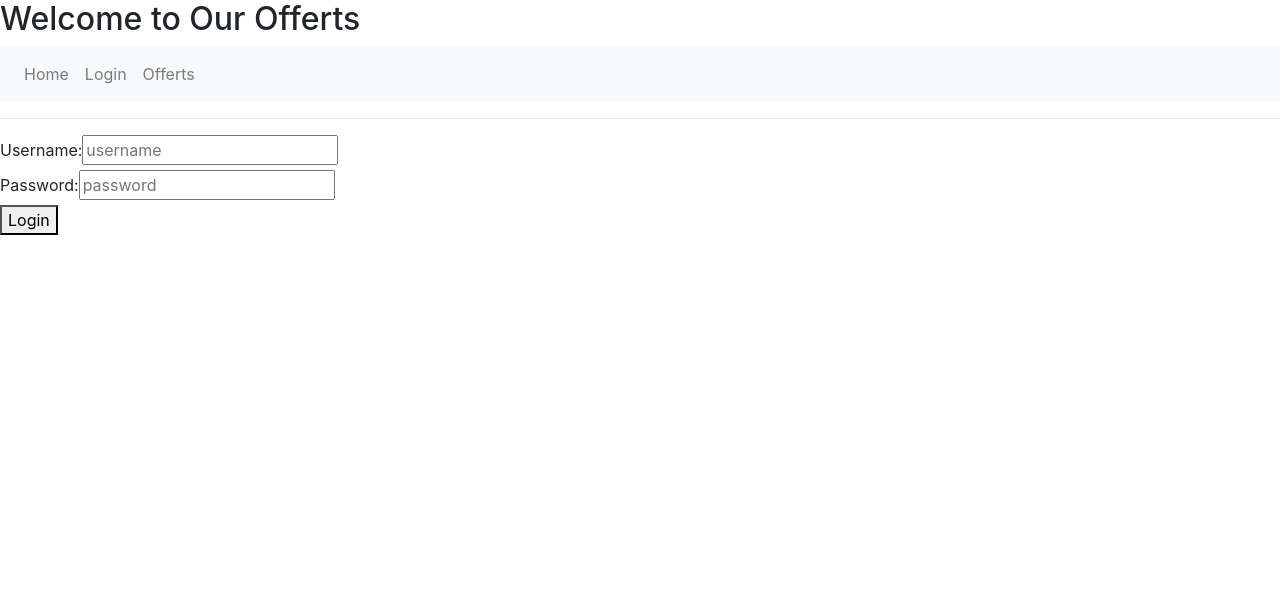
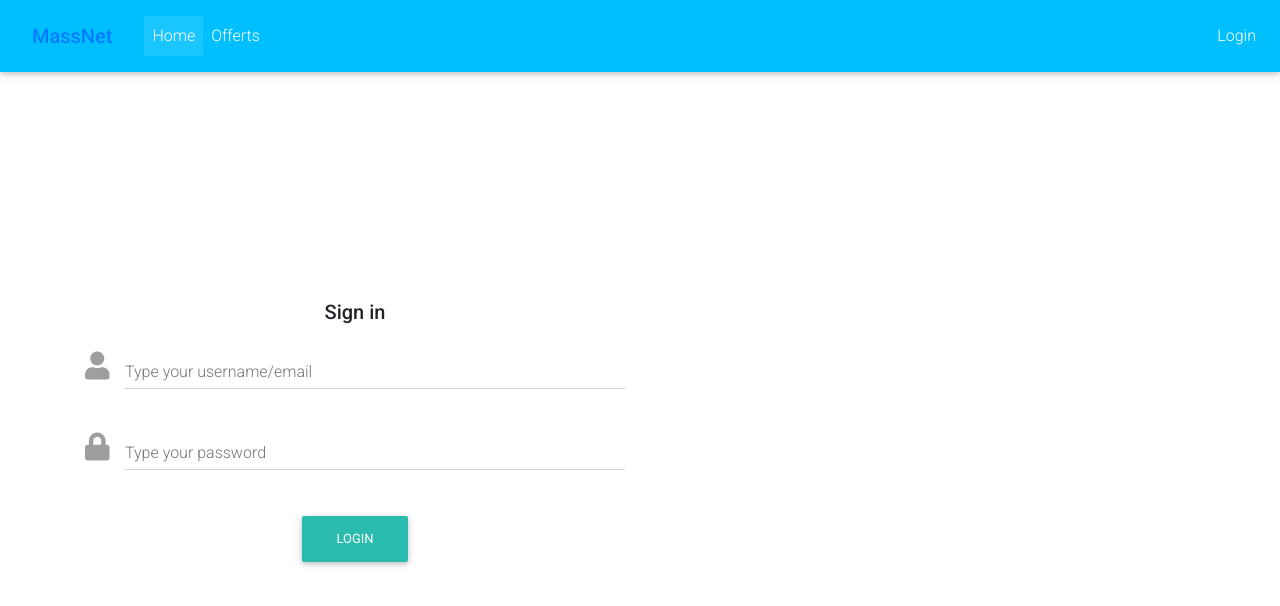
Before and after one commit to knoxgon/react-app, a React (Create React App) app: page /login in a window 1280 px wide. Shown: the top 606 px of the page. Built offline with nearby package versions, Linux system fonts and the light colour scheme.

Commit message:
Added navbar and huge styling

```diff
--- a/package.json
+++ b/package.json
@@ -4,9 +4,11 @@
   "private": true,
   "dependencies": {
     "bootstrap": "^4.3.1",
+    "mdbreact": "^4.19.1",
     "react": "^16.9.0",
     "react-bootstrap": "^1.0.0-beta.11",
     "react-dom": "^16.9.0",
+    "react-fontawesome": "^1.6.1",
     "react-router-dom": "^5.0.1",
     "react-scripts": "3.1.1"
   },
--- a/src/Login/Login.js
+++ b/src/Login/Login.js
@@ -1,4 +1,5 @@
 import React from 'react';
+import { MDBContainer, MDBRow, MDBCol, MDBInput, MDBBtn } from 'mdbreact';
 
 export default class Login extends React.Component {
   constructor(props) {
@@ -15,9 +16,8 @@ export default class Login extends React.Component {
     this.setState({ [e.target.id]: e.target.value });
   }
   handleSubmit = (event) => {
-    event.preventDefault();
 
-    fetch('http://localhost:3000/login', {
+    fetch('http://192.168.1.8:3000/login', {
       method: 'POST',
       headers: new Headers({ 'Content-Type': 'application/json' }),
       body: JSON.stringify({ 'username': this.state.username, 'password': this.state.password })
@@ -31,7 +31,47 @@ export default class Login extends React.Component {
 
   render() {
     return (
-      <div>
+      <MDBContainer>
+        <MDBRow>
+          <MDBCol md="6">
+            <form onSubmit={this.handleSubmit}>
+              <p className="h5 text-center mb-4">Sign in</p>
+              <div className="grey-text">
+                <MDBInput
+                  name="username"
+                  label="Type your username/email"
+                  icon="user"
+                  group
+                  type="text"
+                  validate
+                  error="wrong"
+                  success="right"
+                  id="username"
+                  onChange={this.handleInputChange}
+                  value={this.state.username}
+                />
+                <MDBInput
+                  label="Type your password"
+                  icon="lock"
+                  name="password"
+                  htmlFor=""
+                  onChange={this.handleInputChange}
+                  value={this.state.password}
+                  id="password"
+                  group
+                  type="password"
+                  validate
+                />
+              </div>
+              <div className="text-center">
+                <MDBBtn>Login</MDBBtn>
+              </div>
+            </form>
+          </MDBCol>
+        </MDBRow>
+      </MDBContainer>
+    );
+    {/*<div>
         <form onSubmit={this.handleSubmit}>
           <label htmlFor="username">Username: </label>
           <input name="username" onChange={this.handleInputChange} value={this.state.username} type="text" id="username" placeholder="username"></input>
@@ -41,7 +81,6 @@ export default class Login extends React.Component {
           <br></br>
           <button>Login</button>
         </form>
-      </div>
-    );
+    </div>*/}
   }
 }
--- /dev/null
+++ b/src/Navbar/Navbar.css
@@ -0,0 +1,3 @@
+.navColor {
+  background-color: '#00BFFF'
+}
--- a/src/Navbar/Navbar.js
+++ b/src/Navbar/Navbar.js
@@ -1,35 +1,63 @@
 import React from 'react';
+import { BrowserRouter as Router, Switch, Route, Link } from 'react-router-dom';
+import { MDBNavbar, MDBNavbarBrand, MDBNavbarNav, MDBNavbarToggler, MDBCollapse, MDBNavItem, MDBNavLink } from 'mdbreact';
 import Login from '../Login/Login';
-import { BrowserRouter as Router, Switch, Route, Link } from 'react-router-dom';
+import Offerts from '../Offerts/Offerts';
 import Home from '../Home/Home';
-import Offerts from '../Offerts/Offerts';
 
-export default class Navbar extends React.Component {
+class Navbar extends React.Component {
   constructor(props) {
     super(props);
-    this.props = props;
+    this.state = {
+      collapse: false,
+    };
+    this.onClick = this.onClick.bind(this);
+  }
+
+  onClick() {
+    this.setState({
+      collapse: !this.state.collapse,
+    });
   }
 
   render() {
     return (
-      <Router>
-        <div>
-          <h2>Welcome to Our Offerts</h2>
-          <nav className="navbar navbar-expand-lg navbar-light bg-light">
-            <ul className="navbar-nav mr-auto">
-              <li><Link to={'/'} className="nav-link"> Home </Link></li>
-              <li><Link to={'/login'} className="nav-link">Login</Link></li>
-              <li><Link to={'/offerts'} className="nav-link">Offerts</Link></li>
-            </ul>
-          </nav>
-          <hr />
+      <div>
+        <Router>
+          <header>
+            <MDBNavbar style={{ backgroundColor: '#00BFFF' }} dark expand="md" scrolling fixed="top">
+              <MDBNavbarBrand>
+                <MDBNavLink to={'/'}>
+                  <strong>MassNet</strong>
+                </MDBNavLink>
+              </MDBNavbarBrand>
+              <MDBNavbarToggler onClick={this.onClick} />
+              <MDBCollapse isOpen={this.state.collapse} navbar>
+                <MDBNavbarNav left>
+                  <MDBNavItem active>
+                    <MDBNavLink to={'/'}>Home</MDBNavLink>
+                  </MDBNavItem>
+                  <MDBNavItem>
+                    <MDBNavLink to={'/offerts'}>Offerts</MDBNavLink>
+                  </MDBNavItem>
+                </MDBNavbarNav>
+                <MDBNavbarNav right>
+                  <MDBNavItem>
+                    <MDBNavLink to={'/login'}>Login</MDBNavLink>
+                  </MDBNavItem>
+                </MDBNavbarNav>
+              </MDBCollapse>
+            </MDBNavbar>
+          </header>
           <Switch>
             <Route exact path='/' component={Home} />
             <Route path='/offerts' component={Offerts} />
             <Route path='/login' component={Login} />
           </Switch>
-        </div>
-      </Router>
+        </Router>
+      </div>
     );
   }
 }
+
+export default Navbar;
--- a/src/Offerts/Offerts.js
+++ b/src/Offerts/Offerts.js
@@ -13,7 +13,7 @@ export default class Offerts extends React.Component {
   }
 
   fetchInput = () => {
-    fetch('http://localhost:3000/clinput')
+    fetch('http://192.168.1.8:3000/clinput')
       .then(response => { return response.json() })
       .then(result => this.setState({ clientInputs: result }));
   }
--- a/src/index.js
+++ b/src/index.js
@@ -3,7 +3,10 @@ import ReactDOM from 'react-dom';
 import './index.css';
 import App from './App';
 import * as serviceWorker from './serviceWorker';
+
+import '@fortawesome/fontawesome-free/css/all.min.css';
 import '../node_modules/bootstrap/dist/css/bootstrap.min.css';
+import '../node_modules/mdbreact/dist/css/mdb.css';
 
 ReactDOM.render(<App />, document.getElementById('root'));
 
```
Also changed, not shown: 1 other file (tests, documents, lock files or other folders).
